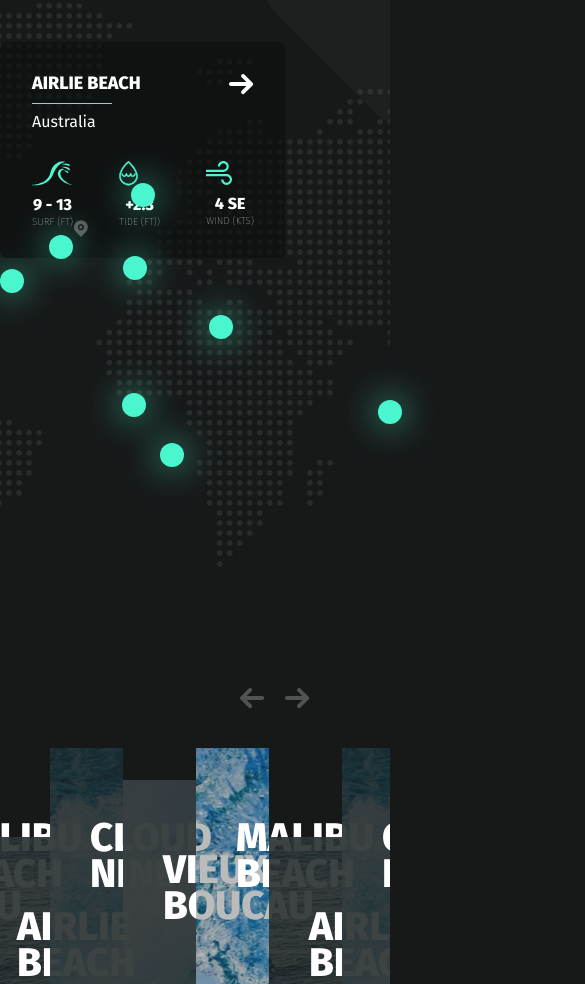
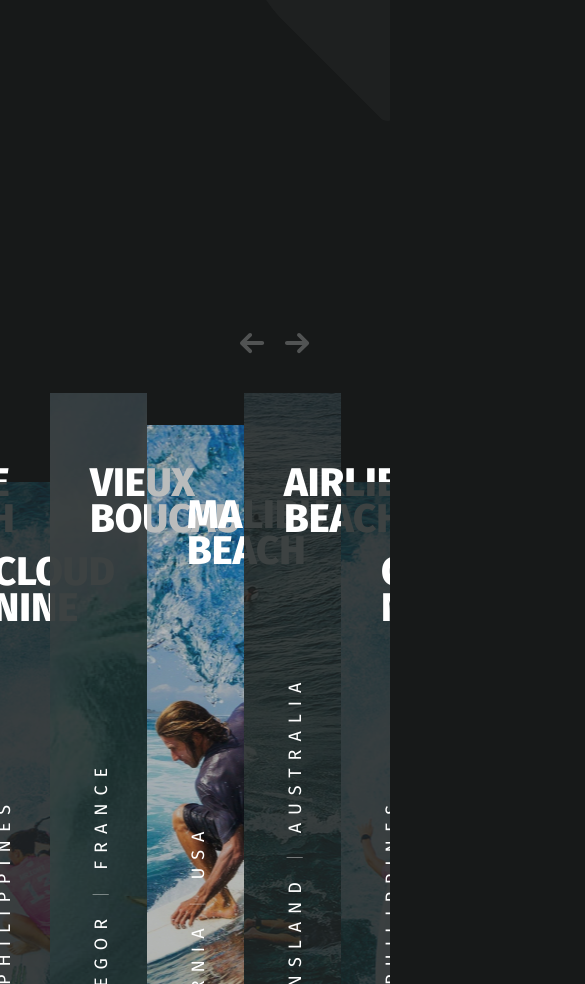
Before and after one commit to mihayru/surf, a website: page app/index.html in a window 390 px wide. Shown: the part 1273-2257 px from the top of the page, 585 px wide, since content can reach past the window. Drawn offline with nearby package versions, Linux system fonts and the light colour scheme.

Commit message:
adaptslidersurf

```diff
--- a/app/index.html
+++ b/app/index.html
@@ -428,7 +428,8 @@
             </div>
             <div class="sufr-slider">
 
-                <div class="surf-box" style="background-image: url(img/slide-1.jpg);">
+                <div class="surf-box">
+                    <div class="surf-box__wrapper" style="background-image: url(img/slide-1.jpg);">
                         <div class="surf-box__inner">
                             <div class="surf-box__inner-title">Malibu Beach</div>
                             <div class="surf-box__inner-location">California <span>|</span> USA</div>
@@ -439,8 +440,10 @@
                             </div>
                         </div>
                     </div>
+                </div>
 
-                <div class="surf-box" style="background-image: url(img/slide-2.jpg);">
+                <div class="surf-box">
+                    <div class="surf-box__wrapper" style="background-image: url(img/slide-2.jpg);">
                         <div class="surf-box__inner">
                             <div class="surf-box__inner-title">Airlie Beach</div>
                             <div class="surf-box__inner-location">Queensland <span>|</span> Australia</div>
@@ -451,8 +454,10 @@
                             </div>
                         </div>
                     </div>
+                </div>
 
-                <div class="surf-box" style="background-image: url(img/slide-3.jpg);">
+                <div class="surf-box">
+                    <div class="surf-box__wrapper" style="background-image: url(img/slide-3.jpg);">
                         <div class="surf-box__inner">
                             <div class="surf-box__inner-title">Cloud Nine</div>
                             <div class="surf-box__inner-location">Siargao <span>|</span> Philippines</div>
@@ -463,8 +468,10 @@
                             </div>
                         </div>
                     </div>
+                </div>
 
-                <div class="surf-box" style="background-image: url(img/slide-4.jpg);">
+                <div class="surf-box">
+                    <div class="surf-box__wrapper" style="background-image: url(img/slide-4.jpg);">
                         <div class="surf-box__inner">
                             <div class="surf-box__inner-title">Vieux Boucau</div>
                             <div class="surf-box__inner-location">Hossegor <span>|</span> France</div>
@@ -475,8 +482,10 @@
                             </div>
                         </div>
                     </div>
+                </div>
 
-                <div class="surf-box" style="background-image: url(img/slide-1.jpg);">
+                <div class="surf-box">
+                    <div class="surf-box__wrapper" style="background-image: url(img/slide-1.jpg);">
                         <div class="surf-box__inner">
                             <div class="surf-box__inner-title">Malibu Beach</div>
                             <div class="surf-box__inner-location">California <span>|</span> USA</div>
@@ -487,8 +496,10 @@
                             </div>
                         </div>
                     </div>
+                </div>
 
-                <div class="surf-box" style="background-image: url(img/slide-2.jpg);">
+                <div class="surf-box">
+                    <div class="surf-box__wrapper" style="background-image: url(img/slide-2.jpg);">
                         <div class="surf-box__inner">
                             <div class="surf-box__inner-title">Airlie Beach</div>
                             <div class="surf-box__inner-location">Queensland <span>|</span> Australia</div>
@@ -499,8 +510,10 @@
                             </div>
                         </div>
                     </div>
+                </div>
 
-                <div class="surf-box" style="background-image: url(img/slide-3.jpg);">
+                <div class="surf-box">
+                    <div class="surf-box__wrapper" style="background-image: url(img/slide-3.jpg);">
                         <div class="surf-box__inner">
                             <div class="surf-box__inner-title">Cloud Nine</div>
                             <div class="surf-box__inner-location">Siargao <span>|</span> Philippines</div>
@@ -511,8 +524,10 @@
                             </div>
                         </div>
                     </div>
+                </div>
 
-                <div class="surf-box" style="background-image: url(img/slide-4.jpg);">
+                <div class="surf-box">
+                    <div class="surf-box__wrapper" style="background-image: url(img/slide-4.jpg);">
                         <div class="surf-box__inner">
                             <div class="surf-box__inner-title">Vieux Boucau</div>
                             <div class="surf-box__inner-location">Hossegor <span>|</span> France</div>
@@ -525,7 +540,11 @@
                     </div>
                 </div>
             </div>
+    </div>
     </section>
+
+
+
     <section class="travel">
         <div class="container">
             <div class="title">
@@ -534,8 +553,8 @@
                 </span>
             </div>
 
-
-            <div class="travel-slider">
+            <div class="travel-slider__inner">
+                <div class="travel-slider travel-slider__inner">
                     <div class="travel-slider__head" style="background-image: url(img/travelslide-bg.png);">
                         <div class="travel-slider__subtitle">
                             <div class="subtitle">
@@ -559,6 +578,9 @@
                                 <div class="travel-slider__info-title">Queensland <br>Australia
                                 </div>
                             </div>
+                            <a href="#" class="slider-item__info-link">
+                                <img src="img/arrows-right.svg" alt="">
+                            </a>
                         </div>
                         <div class="travel-slider__info">
                             <div class="travel-slider__info-item">
@@ -588,6 +610,7 @@
                     </div>
                 </div>
             </div>
+        </div>
     </section>
 
     <section class="holder sleep">
@@ -597,6 +620,7 @@
             <h3>Sleep</h3>
         </span>
         </div>
+        <div class="holder-slider__inner">
             <div class="holder-slider">
                 <div class="holder__slider-item holder-slider">
                     <div class="holder-slider__head" style="background-image: url(img/holder-slide.png);">
@@ -671,6 +695,7 @@
                     </div>
                 </div>
             </div>
+        </div>
 
         </div>
     </section>
@@ -683,6 +708,7 @@
             <h3>shop</h3>
         </span>
         </div>
+        <div class="shop-slider__inner">
             <div class="shop__slider">
                 <div class="shop__slider-item">
                     <div class="shop__slider-inner">
@@ -758,6 +784,7 @@
                     </div>
                 </div>
             </div>
+        </div>
     </section>
 
     <footer class="footer">
--- a/app/js/main.js
+++ b/app/js/main.js
@@ -12,7 +12,11 @@ $(function() {
         slidesToShow: 4,
         slidesToScroll: 4,
         asNavFor: '.header__slider',
+        responsive: [{
+            breakpoint: 961,
+            settings: "unslick"
 
+        }]
     });
 
 
@@ -25,10 +29,17 @@ $(function() {
         nextArrow: '<img class="slider-arrows slider-arrows__right" src="img/arrows-right.svg" alt=""></img>',
         asNavFor: '.slider-map',
         centerMode: true,
+        responsive: [{
+            breakpoint: 1210,
+            settings: {
+                slidesToShow: 3,
+                slidesToScroll: 1,
+            }
+        }]
     });
 
     $('.slider-map').slick({
-        slidesToShow: 8,
+        slidesToShow: 3,
         slidesToScroll: 1,
         arrows: false,
         asNavFor: '.sufr-slider',
@@ -36,13 +47,20 @@ $(function() {
 
     });
 
+    /* $('.travel-slider__inner').slick({
+        infinite: true,
+        fade: true,
+        prevArrow: '<img class="slider-arrows slider-arrows__left" src="img/arrows-left.svg" alt=""></img>',
+        nextArrow: '<img class="slider-arrows slider-arrows__right" src="img/arrows-right.svg" alt=""></img>',
+    }); */
 
-    $('.travel-slider').slick({
+    $('.holder-slider__inner, shop-slider__inner').slick({
         infinite: true,
         fade: true,
         prevArrow: '<img class="slider-arrows slider-arrows__left" src="img/arrows-left.svg" alt=""></img>',
         nextArrow: '<img class="slider-arrows slider-arrows__right" src="img/arrows-right.svg" alt=""></img>',
     });
+
 
 
 
--- a/app/scss/_media.scss
+++ b/app/scss/_media.scss
@@ -146,6 +146,42 @@
     }
 }
 
+@media (max-width: 1102px) {
+    .slider-map {
+        background-image: none;
+        max-width: 100%;
+        min-height: 280px;
+    }
+    .slider-dots__circle {
+        display: none;
+    }
+    .slider-dots__content {
+        transform: translate(0);
+    }
+    .slider-dots__content {
+        display: block;
+        &::before {
+            display: none;
+        }
+    }
+    .slider-dots {
+        position: static;
+    }
+    .slider-dots__content {
+        width: 285px;
+        padding: 28px 31px 0 32px;
+    }
+    .slider-map {
+        .slick-list {
+            overflow: hidden;
+            min-height: 280px;
+        }
+    }
+    .surf-box__inner {
+        min-height: 650;
+    }
+}
+
 @media (max-width: 1040px) {
     .header__arrows {
         display: none;
--- a/app/scss/style.scss
+++ b/app/scss/style.scss
@@ -274,9 +274,11 @@
 }
 
 .surf-box {
-    background-position: center;
-    background-size: cover;
-    background-repeat: no-repeat;
+    &__wrapper {
+        background-position: center;
+        background-size: cover;
+        background-repeat: no-repeat;
+    }
     &__inner {
         min-height: 750px;
         background: rgba( #1C2121, 0.85);
@@ -563,6 +565,10 @@
     height: 0;
     white-space: nowrap;
     text-align: right;
+}
+
+.travel-slider__inner {
+    z-index: 22;
 }
 
 .travel-slider__info-title {
```
Also changed, not shown: app/css/style.min.css. Lines whose indentation alone changed are shown as unchanged.
